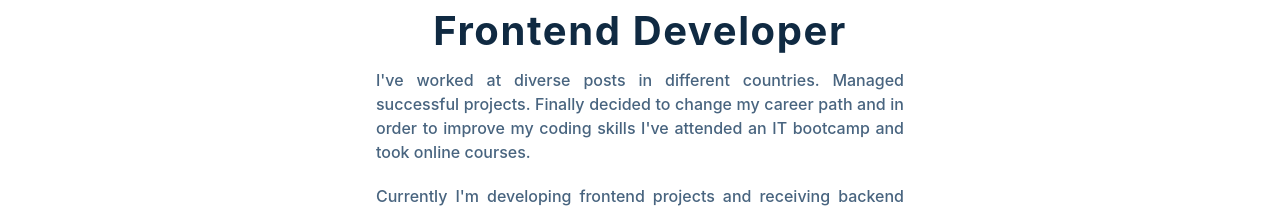
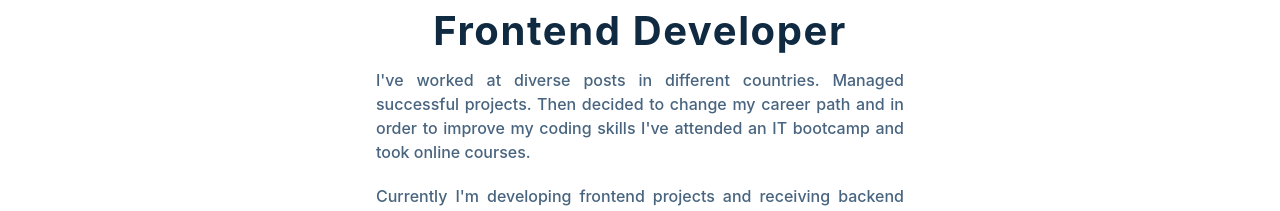
Before and after one commit to musatirgithub/portfolio-project, a React (Create React App) app: page / in a window 1280 px wide. Shown: the part 135-346 px from the top of the page. Built offline with nearby package versions, Linux system fonts and the light colour scheme.

Commit message:
home page updated

```diff
--- a/src/pages/Home.js
+++ b/src/pages/Home.js
@@ -10,7 +10,7 @@ const Home = () => {
         <div className="content">
           <p>
             I've worked at diverse posts in different countries. Managed
-            successful projects. Finally decided to change my career path and in
+            successful projects. Then decided to change my career path and in
             order to improve my coding skills I've attended an IT bootcamp and
             took online courses.
           </p>
```
